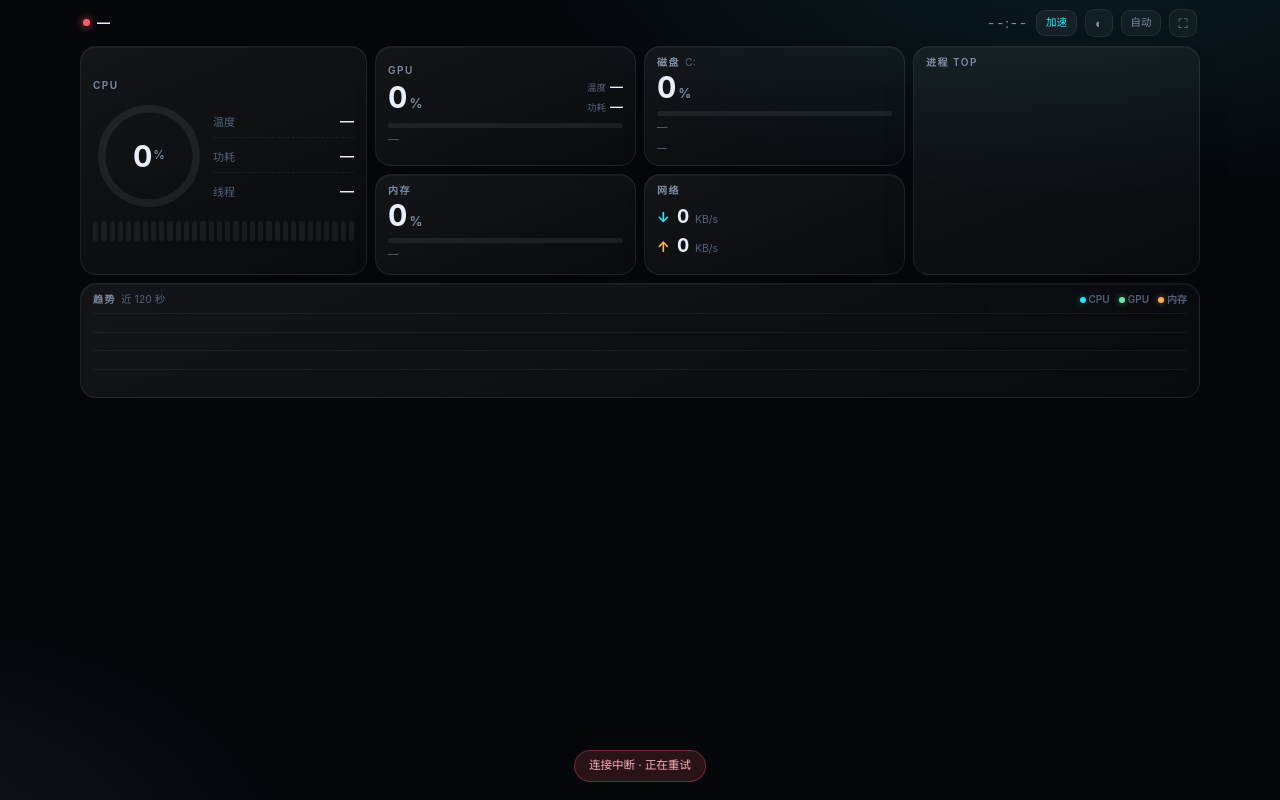
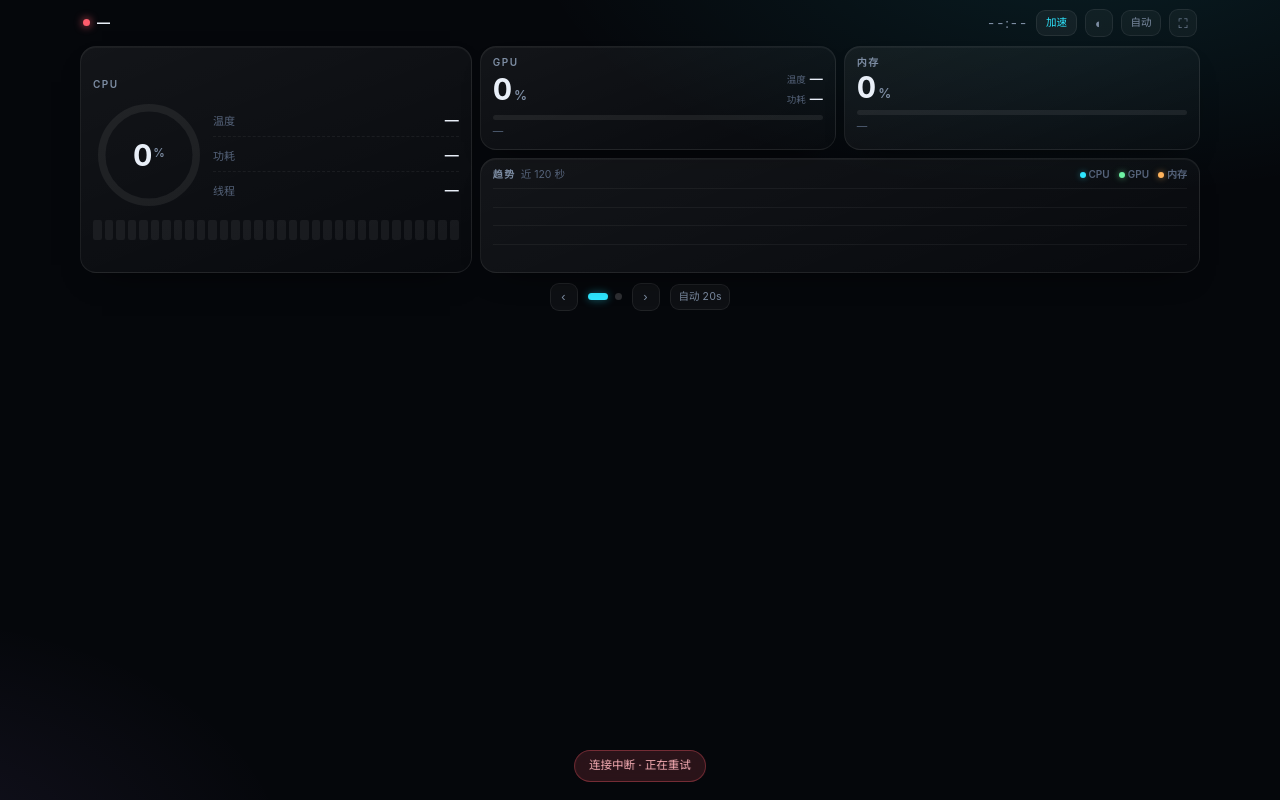
Before and after one commit to Riky1994/phone-screen-monitor, a plain HTML site: page web/index.html in a window 1280 px wide. Drawn offline with Linux system fonts and the light colour scheme; no server answers.

Commit message:
feat: 分页（概览 / 设备两页），支持自动轮播与手动换页，适配全部皮肤

```diff
--- a/web/index.html
+++ b/web/index.html
@@ -71,32 +71,36 @@
   html[data-rotate="90"] .rotator{transform:translate(-50%,-50%) rotate(90deg)}
   html[data-rotate="-90"] .rotator{transform:translate(-50%,-50%) rotate(-90deg)}
 
-  /* ---------- 栅格 ---------- */
+  /* ---------- 栅格：分页 ---------- */
   .wrap{
     max-width:540px;margin:0 auto;
-    display:grid;gap:10px;
+    display:flex;flex-direction:column;gap:10px;
+  }
+  .pages{display:block}
+  .page{
+    display:none;gap:10px;
     grid-template-columns:minmax(0,1fr) minmax(0,1fr);
-    grid-template-areas:
-      "hdr  hdr"
+    align-content:start;align-items:stretch;
+  }
+  .page.active{display:grid}
+  .page[data-page="1"]{grid-template-areas:
       "cpu  cpu"
       "gpu  mem"
+      "chart chart";}
+  .page[data-page="2"]{grid-template-areas:
       "disk net"
-      "chart chart"
-      "proc proc";
-    align-content:start;
-    align-items:stretch;
+      "proc proc";}
+
+  html[data-layout="wide"] .wrap{max-width:1120px;gap:8px}
+  html[data-layout="wide"] .page{
+    grid-template-columns:1.1fr 1fr 1fr;
+    gap:8px;align-content:stretch;
   }
-  html[data-layout="wide"] .wrap{
-    max-width:1120px;
-    grid-template-columns:1.1fr 1fr 1fr 1.1fr;
-    grid-template-areas:
-      "hdr   hdr   hdr   hdr"
-      "cpu   gpu   disk  proc"
-      "cpu   mem   net   proc"
-      "chart chart chart chart";
-    gap:8px;
-    align-content:stretch;
-  }
+  html[data-layout="wide"] .page[data-page="1"]{grid-template-areas:
+      "cpu   gpu   mem"
+      "cpu   chart chart";}
+  html[data-layout="wide"] .page[data-page="2"]{grid-template-areas:
+      "disk  net   proc";}
   .card-cpu{grid-area:cpu}
   .card-gpu{grid-area:gpu}
   .card-mem{grid-area:mem}
@@ -105,8 +109,21 @@
   .card-chart{grid-area:chart}
   .card-proc{grid-area:proc}
 
+  /* ---------- 分页器 ---------- */
+  .pager{display:flex;align-items:center;justify-content:center;gap:10px;padding:2px 0 4px}
+  .pg-btn{width:30px;height:28px;font-size:15px;line-height:1;padding-bottom:2px}
+  .pg-dots{display:flex;align-items:center;gap:7px;height:28px}
+  .pg-dot{
+    width:7px;height:7px;border-radius:99px;border:0;padding:0;cursor:pointer;
+    background:rgba(255,255,255,.2);transition:width .25s ease,background .25s ease,box-shadow .25s;
+  }
+  .pg-dot.on{width:20px;background:var(--cyan);box-shadow:0 0 8px var(--glow-cpu)}
+  html[data-theme] .pg-dot{background:rgba(255,255,255,.16)}
+  html[data-theme] .pg-dot.on{background:var(--cyan);box-shadow:0 0 8px var(--glow-cpu)}
+
+
   /* ---------- 顶栏 ---------- */
-  .hdr{grid-area:hdr;display:flex;align-items:center;justify-content:space-between;padding:0 3px 1px;gap:8px}
+  .hdr{display:flex;align-items:center;justify-content:space-between;padding:0 3px 1px;gap:8px}
   .hdr-l{display:flex;align-items:center;gap:7px;min-width:0}
   .live{width:7px;height:7px;border-radius:50%;background:var(--green);box-shadow:0 0 9px var(--green);flex:none;transition:.3s}
   .live.off{background:#ff5d6c;box-shadow:0 0 9px #ff5d6c}
@@ -466,6 +483,11 @@
       </div>
     </header>
 
+    <main class="pages">
+
+      <!-- ========== 第 1 页：概览 ========== -->
+      <section class="page active" data-page="1">
+
     <!-- CPU -->
     <section class="card card-cpu">
       <div class="lbl">CPU <span class="sub" id="cpuModel"></span></div>
@@ -512,6 +534,24 @@
       <div class="fine"><span id="memTxt">—</span><span id="memFree"></span></div>
     </section>
 
+    <!-- 趋势 -->
+    <section class="card card-chart">
+      <div class="lbl">趋势
+        <span class="sub">近 120 秒</span>
+        <div class="legend">
+          <em><i class="c"></i>CPU</em>
+          <em><i class="g"></i>GPU</em>
+          <em><i class="m"></i>内存</em>
+        </div>
+      </div>
+      <canvas id="chart"></canvas>
+    </section>
+
+      </section><!-- /第 1 页 -->
+
+      <!-- ========== 第 2 页：设备与进程 ========== -->
+      <section class="page" data-page="2">
+
     <!-- 磁盘 -->
     <section class="card card-disk">
       <div class="lbl">磁盘 <span class="sub">C:</span></div>
@@ -532,24 +572,23 @@
       <div class="fine"><span id="netNote"></span></div>
     </section>
 
-    <!-- 趋势 -->
-    <section class="card card-chart">
-      <div class="lbl">趋势
-        <span class="sub">近 120 秒</span>
-        <div class="legend">
-          <em><i class="c"></i>CPU</em>
-          <em><i class="g"></i>GPU</em>
-          <em><i class="m"></i>内存</em>
-        </div>
-      </div>
-      <canvas id="chart"></canvas>
-    </section>
-
     <!-- 进程 -->
     <section class="card card-proc">
       <div class="lbl">进程 TOP <span class="sub" id="procCount"></span></div>
       <div class="procs" id="procList"></div>
     </section>
+
+      </section><!-- /第 2 页 -->
+
+    </main>
+
+    <!-- 换页控件 -->
+    <div class="pager" id="pager">
+      <button class="icon pg-btn" id="pgPrev" aria-label="上一页" title="上一页">‹</button>
+      <div class="pg-dots" id="pgDots"></div>
+      <button class="icon pg-btn" id="pgNext" aria-label="下一页" title="下一页">›</button>
+      <button class="mode-btn" id="pgMode" title="切换：自动轮播 / 手动">自动</button>
+    </div>
 
   </div>
 
@@ -1088,6 +1127,84 @@
     if (document.visibilityState === "visible" && !wakeLock) keepAwake();
   });
 
+  /* ================= 分页 ================= */
+  var pages = [];
+  var pageIdx = 0;
+  var autoPage = true;
+  var AUTO_SEC = 20;
+  var pgTimer = null;
+
+  function buildPager() {
+    pages = Array.prototype.slice.call(document.querySelectorAll(".page"));
+    var dots = $("pgDots");
+    if (!dots) return;
+    dots.innerHTML = "";
+    pages.forEach(function (p, i) {
+      var b = document.createElement("button");
+      b.className = "pg-dot";
+      b.setAttribute("aria-label", "第 " + (i + 1) + " 页");
+      b.title = "第 " + (i + 1) + " 页";
+      b.addEventListener("click", function () { showPage(i, true); });
+      dots.appendChild(b);
+    });
+  }
+
+  function showPage(i, manual) {
+    if (!pages.length) return;
+    pageIdx = (i % pages.length + pages.length) % pages.length;
+    pages.forEach(function (p, k) {
+      p.classList.toggle("active", k === pageIdx);
+    });
+    var dots = $("pgDots") ? $("pgDots").children : [];
+    for (var k = 0; k < dots.length; k++) {
+      dots[k].classList.toggle("on", k === pageIdx);
+    }
+    try { localStorage.setItem("pd_page", String(pageIdx)); } catch (e) {}
+    if (manual) restartAuto();
+    // 趋势图在第 1 页，切回来时画布尺寸要从 0 恢复
+    if (pages[pageIdx].getAttribute("data-page") === "1") {
+      setTimeout(function () { fitCanvas(); drawChart(); }, 60);
+    }
+  }
+
+  function restartAuto() {
+    clearTimeout(pgTimer);
+    if (!autoPage || pages.length < 2) return;
+    pgTimer = setTimeout(function () {
+      if (document.hidden) { restartAuto(); return; }
+      showPage(pageIdx + 1, false);
+      restartAuto();
+    }, AUTO_SEC * 1000);
+  }
+
+  function updateModeBtn() {
+    var b = $("pgMode");
+    if (b) b.textContent = autoPage ? ("自动 " + AUTO_SEC + "s") : "手动";
+  }
+
+  function initPager() {
+    buildPager();
+    var saved = 0;
+    try {
+      saved = parseInt(localStorage.getItem("pd_page") || "0", 10) || 0;
+      autoPage = localStorage.getItem("pd_auto") !== "0";
+    } catch (e) {}
+    if (saved < 0 || saved >= pages.length) saved = 0;
+    updateModeBtn();
+    showPage(saved, false);
+    restartAuto();
+  }
+
+  $("pgPrev").addEventListener("click", function () { showPage(pageIdx - 1, true); });
+  $("pgNext").addEventListener("click", function () { showPage(pageIdx + 1, true); });
+  $("pgMode").addEventListener("click", function () {
+    autoPage = !autoPage;
+    try { localStorage.setItem("pd_auto", autoPage ? "1" : "0"); } catch (e) {}
+    updateModeBtn();
+    restartAuto();
+    showHint(autoPage ? ("自动轮播 · 每 " + AUTO_SEC + " 秒") : "手动换页");
+  });
+
   /* ---------------- 启动 ---------------- */
   var rt = null;
   function onViewportChange() {
@@ -1101,6 +1218,7 @@
     applyOrient();
     buildSkins();
     applyTheme(themeId);
+    initPager();
     fitCanvas();
     drawChart();
     loop();
```
Also changed, not shown: 3 other files.
